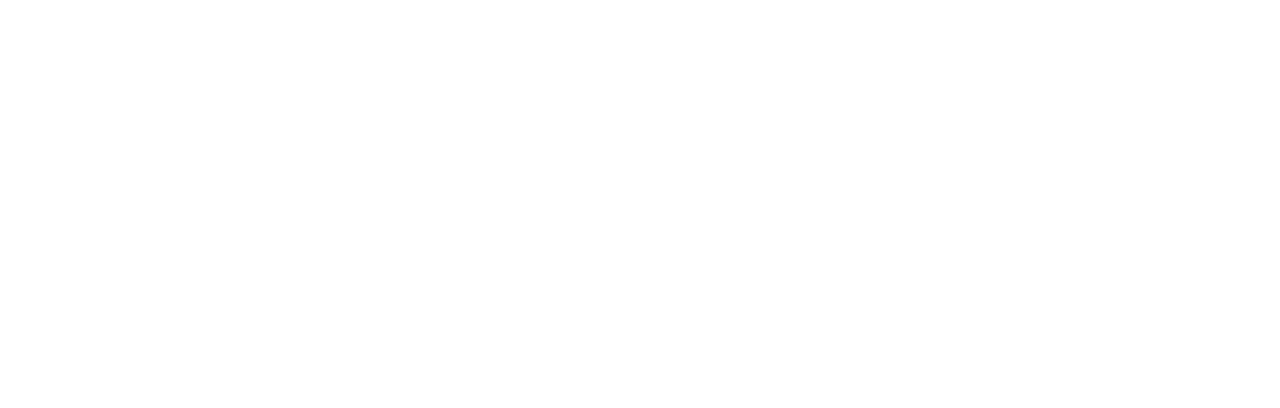
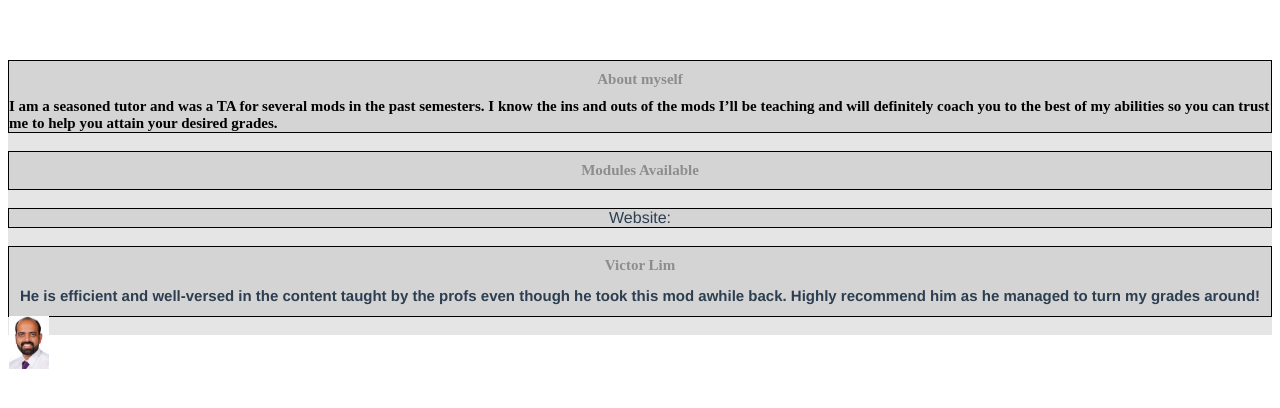
Before and after one commit to Keithlimhs/BT3103-project, a Vue app: page / in a window 1280 px wide. Shown: the top 408 px of the page. Built offline with nearby package versions, Linux system fonts and the light colour scheme.

Commit message:
first commit

```diff
--- a/package.json
+++ b/package.json
@@ -18,7 +18,8 @@
     "@vue/cli-plugin-eslint": "~5.0.0",
     "@vue/cli-service": "~5.0.0",
     "eslint": "^7.32.0",
-    "eslint-plugin-vue": "^8.0.3"
+    "eslint-plugin-vue": "^8.0.3",
+    "vue-cli-plugin-vuetify": "~2.4.8"
   },
   "eslintConfig": {
     "root": true,
--- a/src/App.vue
+++ b/src/App.vue
@@ -1,12 +1,23 @@
-
+<template>
+  <TutorAbout/><br>
+  <TutorModules/><br>
+  <TutorWebsite/><br>
+  <TutorReviews/><br>
+</template>
 
 <script>
-
+import TutorAbout from './components/TutorAbout.vue';
+import TutorModules from './components/TutorModules.vue';
+import TutorWebsite from './components/TutorWebsite.vue';
+import TutorReviews from './components/TutorReviews.vue'
 
 export default {
   name: 'App',
   components: {
-
+    TutorAbout,
+    TutorModules,
+    TutorWebsite,
+    TutorReviews
   }
 }
 </script>
@@ -19,5 +30,6 @@
   text-align: center;
   color: #2c3e50;
   margin-top: 60px;
+  background-color: #e5e5e5;
 }
 </style>
--- /dev/null
+++ b/src/components/TutorAbout.vue
@@ -0,0 +1,38 @@
+<template>
+    <div class="container">
+        <h1>About myself</h1>
+        <div id="about">
+            I am a seasoned tutor and was a TA for several mods in the past semesters. I know the ins and outs of the mods I’ll be teaching and will definitely coach you to the best of my abilities so you can trust me to help you attain your desired grades.
+        </div>
+    </div>
+</template>
+
+<script>
+export default {
+
+}
+</script>
+
+<style>
+.container {
+    background-color: #D4D4D4;
+    border: 1px solid #000000;
+    box-sizing: border-box;
+}
+
+h1 {
+font-family: 'Rounded Mplus 1c Bold';
+font-weight: 700;
+font-size: 15px;
+text-align: left;
+color: #8D8D8D;
+}
+
+#about {
+font-family: 'Rounded Mplus 1c Bold';
+font-weight: 700;
+font-size: 15px;
+text-align: left;
+color: #000000;
+}
+</style>
--- /dev/null
+++ b/src/components/TutorModules.vue
@@ -0,0 +1,19 @@
+<template>
+    <div class="container">
+        <h1>Modules Available</h1>
+    </div>
+</template>
+
+<script>
+export default {
+
+}
+</script>
+
+<style scoped>
+.container {
+    background-color: #D4D4D4;
+    border: 1px solid #000000;
+    box-sizing: border-box;
+}
+</style>
--- /dev/null
+++ b/src/components/TutorReviews.vue
@@ -0,0 +1,28 @@
+<template>
+    <div class="container">
+        <h1>Victor Lim</h1>
+        <h2>He is efficient and well-versed in the content taught by the profs even though he took this mod awhile back. Highly recommend him as he managed to turn my grades around!</h2>
+        <img id = "pic" src = "@/assets/profilepicture.jpeg" alt = "error">
+    </div>
+</template>
+
+<script>
+export default {
+
+}
+</script>
+
+<style>
+h1 {
+    text-align: center;
+}
+h2 {
+    text-align: center;
+    font-size: 15px;
+}
+img {
+    float: left;
+    height: auto;
+    width: 40px;
+}
+</style>
--- /dev/null
+++ b/src/components/TutorWebsite.vue
@@ -0,0 +1,23 @@
+<template>
+    <div class="container">
+        <label for="website">Website: </label>
+        <link id = "website" href="https://www.linkedin.com">
+    </div>
+</template>
+
+<script>
+export default {
+
+
+}
+</script>
+
+<style>
+.label {
+font-family: 'Rounded Mplus 1c Bold';
+font-weight: 700;
+font-size: 15px;
+text-align: left;
+color: #8D8D8D;
+}
+</style>
```
Also changed, not shown: src/assets/profilepicture.jpeg (added), 1 other file (tests, documents, lock files or other folders).
